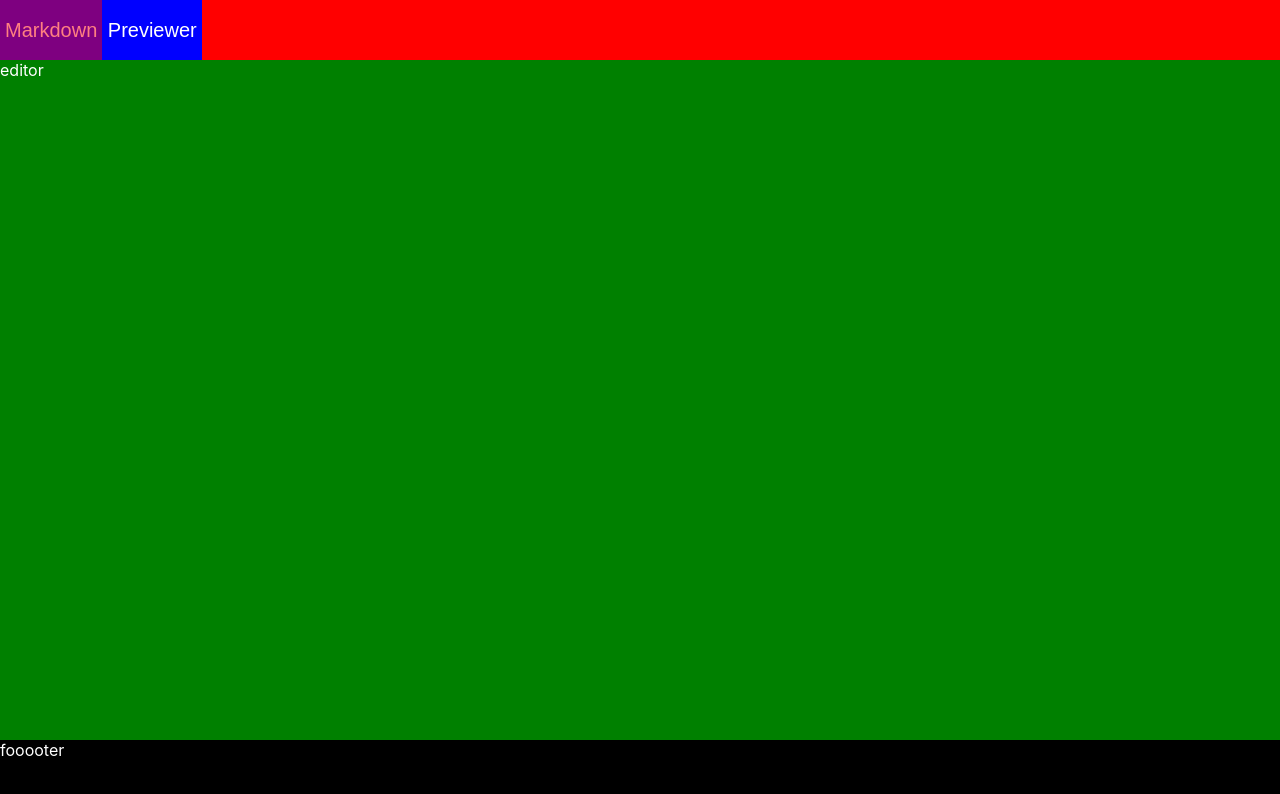
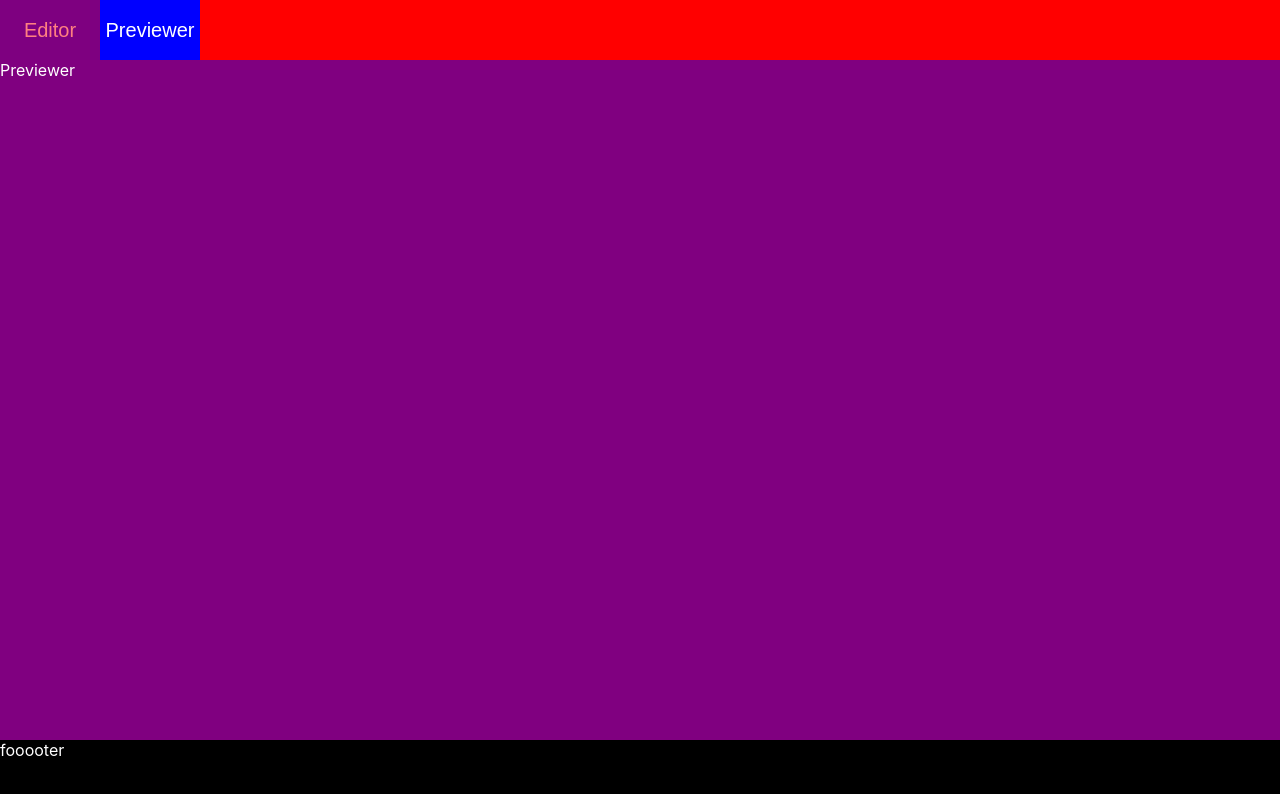
Before and after one commit to JohnDelta/markdown-previewer, a React (Create React App) app: page / in a window 1280 px wide. Both pictures are taken after a click on the button "Previewer". Shown: the top 794 px of the page. Built offline with nearby package versions, Linux system fonts and the light colour scheme.

Commit message:
tab change done

```diff
--- a/src/App.css
+++ b/src/App.css
@@ -50,14 +50,6 @@ footer {
 	background-color : purple;
 }
 
-.editor-option-tab {
-	order : 1;
-}
-
-.editor-option-tab {
-	order : 2;
-}
-
 .option-tab {
 	background-color : blue;
 	color : #FFFFFF;
--- a/src/Editor.js
+++ b/src/Editor.js
@@ -3,7 +3,9 @@ import React from 'react';
 class Editor extends React.Component {
 	render() {
 		return (
-			<div className="Editor">editor</div>
+			<div className="Editor" id="Editor">
+				editor
+			</div>
 		);
 	}
 }
--- a/src/Previewer.js
+++ b/src/Previewer.js
@@ -3,7 +3,7 @@ import React from 'react';
 class Previewer extends React.Component {
 	render() {
 		return (
-			<div className="Previewer">Previewer</div>
+			<div className="Previewer" id="Previewer">Previewer</div>
 		);
 	}
 }
--- a/src/TabLinks.js
+++ b/src/TabLinks.js
@@ -1,11 +1,47 @@
 import React from 'react';
 
 class TabLinks extends React.Component {
+	constructor(props) {
+		super(props);
+		this.state = {
+			openedTab : ""
+		};
+		this.openTab = this.openTab.bind(this);
+	}
+
+	componentWillMount() {
+		this.setState({
+			openedTab : "Editor"
+		});
+	}
+
+	openTab = (e) => {
+		if(this.state.openedTab !== e.target.name) {
+			document.getElementById(e.target.name).style.display = "block";
+			document.getElementById(this.state.openedTab).style.display = "none";
+		}
+		this.setState({
+			openedTab : e.target.name
+		});
+	}
+
 	render() {
 		return (
 			<div className="TabLinks">
-				<button className="option-tab" title="something">Markdown</button>
-				<button className="option-tab" title="something">Previewer</button>
+				<button
+					className="option-tab"
+					title="Open editor"
+					onClick={this.openTab}
+					name="Editor">
+					Editor
+				</button>
+				<button
+					className="option-tab"
+					title="Open previewer"
+					onClick={this.openTab}
+					name="Previewer">
+					Previewer
+				</button>
 			</div>
 		);
 	}
```
Also changed, not shown: src/App.js (indentation only).
